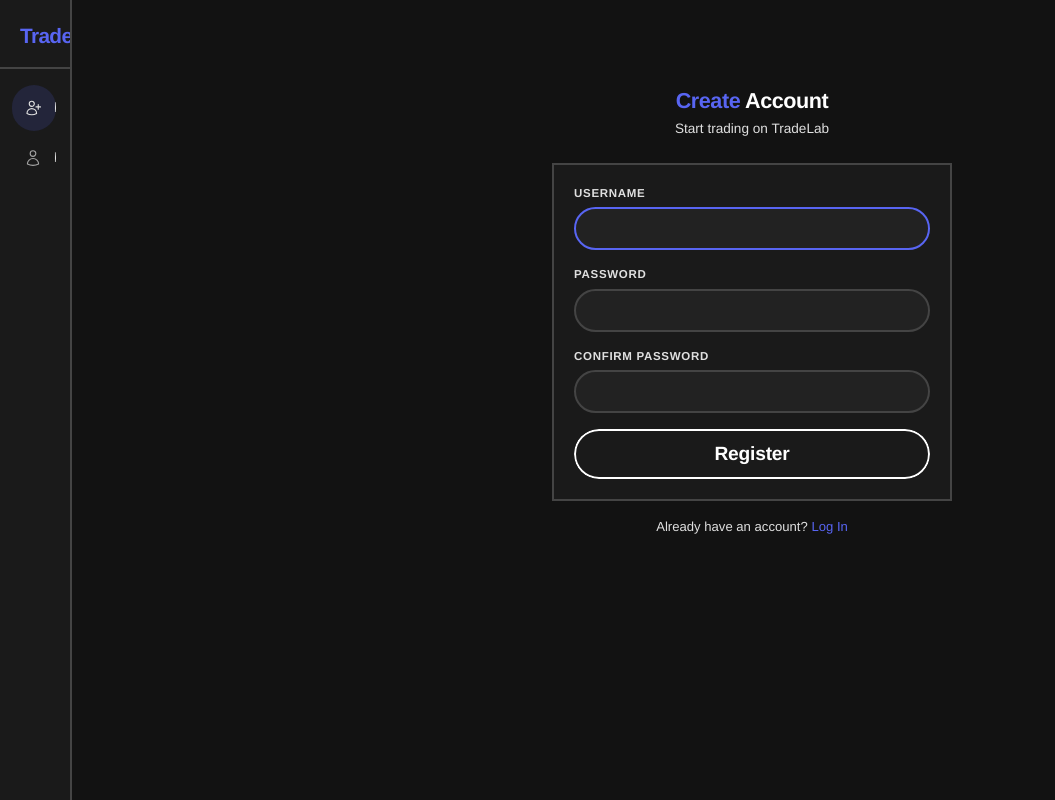
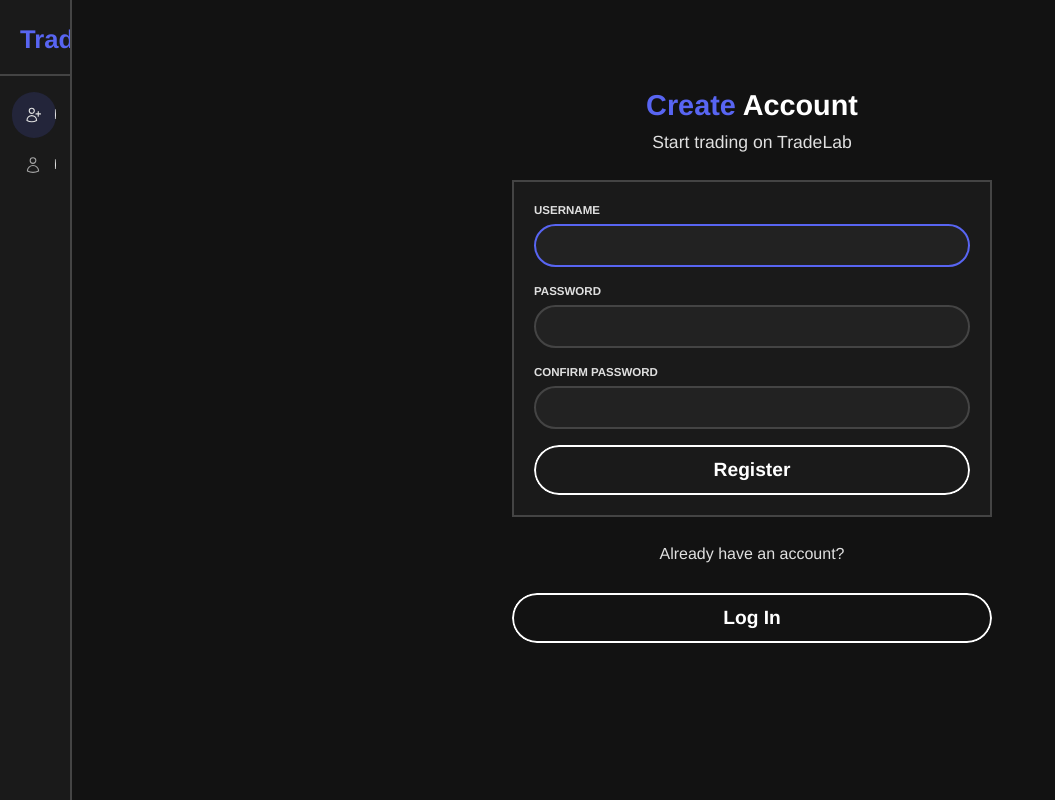
Before and after one commit to TDS2K5/tradelab, a Flask app: page /register in a window 1280 px wide. Shown: the whole page, without its empty margins (0-1055 px from the left). Run offline with Flask 3, Linux system fonts and the light colour scheme; some libraries are stand-ins or nearby versions.

Commit message:
minor UI

```diff
--- a/static/styles.css
+++ b/static/styles.css
@@ -119,30 +119,29 @@ h6 {
     font-weight: 700;
     color: var(--tl-text);
     line-height: 1.25;
-    letter-spacing: -0.02em;
 }
 
 h1 {
-    font-size: 1.6rem;
+    font-size: 2.4rem;
 }
 
 h2 {
-    font-size: 1.35rem;
+    font-size: 1.8rem;
 }
 
 h3 {
-    font-size: 1.15rem;
+    font-size: 1.4rem;
 }
 
 h4 {
-    font-size: 0.95rem;
+    font-size: 1.1rem;
     text-transform: uppercase;
-    letter-spacing: 0.05em;
 }
 
 p {
     color: var(--tl-text-muted);
-    font-size: 0.88rem;
+    font-size: 1.1rem;
+    line-height: 1.6;
 }
 
 a {
@@ -189,9 +188,8 @@ small,
 }
 
 .tl-sidebar-brand a {
-    font-size: 1.3rem;
+    font-size: 1.6rem;
     font-weight: 700;
-    letter-spacing: -0.03em;
     text-decoration: none;
 }
 
@@ -394,7 +392,6 @@ small,
 .tl-stat-label {
     font-size: 0.68rem;
     text-transform: uppercase;
-    letter-spacing: 0.1em;
     color: var(--tl-text-muted);
     font-weight: 600;
     margin-bottom: 0.35rem;
@@ -432,7 +429,6 @@ small,
 .tl-table thead th {
     font-size: 0.68rem;
     text-transform: uppercase;
-    letter-spacing: 0.08em;
     color: var(--tl-text-muted);
     font-weight: 600;
     padding: 0.6rem 0.75rem;
@@ -482,7 +478,6 @@ small,
     font-weight: 700;
     font-family: var(--tl-font-body);
     text-transform: uppercase;
-    letter-spacing: 0.06em;
     border-radius: 0;
     border: 2px solid;
     cursor: pointer;
@@ -615,7 +610,6 @@ small,
     color: var(--tl-text-muted);
     margin-bottom: 0.3rem;
     text-transform: uppercase;
-    letter-spacing: 0.06em;
 }
 
 .tl-form-group {
@@ -624,7 +618,7 @@ small,
 
 /* --- Auth Pages --- */
 .tl-auth-container {
-    max-width: 400px;
+    max-width: 480px;
     margin: 4rem auto 0;
 }
 
@@ -636,7 +630,7 @@ small,
 .tl-auth-container .tl-auth-sub {
     text-align: center;
     color: var(--tl-text-muted);
-    font-size: 0.85rem;
+    font-size: 1.1rem;
     margin-bottom: 1.5rem;
 }
 
@@ -647,7 +641,6 @@ small,
     font-size: 0.68rem;
     font-weight: 600;
     border-radius: 0;
-    letter-spacing: 0.04em;
     text-transform: uppercase;
     font-family: var(--tl-font-mono);
 }
@@ -839,7 +832,6 @@ small,
     border-radius: 0;
     text-decoration: none;
     text-transform: uppercase;
-    letter-spacing: 0.04em;
     overflow: hidden;
     transition: all 0.15s ease;
 }
@@ -1080,7 +1072,6 @@ small,
     font-weight: 700;
     color: var(--tl-purple);
     text-decoration: none;
-    letter-spacing: 0.02em;
 }
 
 .tl-symbol-link:hover {
@@ -1118,7 +1109,6 @@ small,
     font-family: var(--tl-font-mono);
     font-weight: 700;
     font-size: 1rem;
-    letter-spacing: 0.02em;
 }
 
 .tl-stock-card-symbol a {
@@ -1135,7 +1125,6 @@ small,
     font-size: 0.72rem;
     color: var(--tl-text-muted);
     text-transform: uppercase;
-    letter-spacing: 0.04em;
 }
 
 .tl-stock-card-price {
@@ -1179,7 +1168,6 @@ small,
     font-size: 0.68rem;
     color: var(--tl-text-dim);
     text-transform: uppercase;
-    letter-spacing: 0.04em;
 }
 
 .tl-stock-card-footer a {
@@ -1265,7 +1253,6 @@ small,
     font-weight: 600;
     gap: 0.363636em;
     justify-content: center;
-    letter-spacing: -0.01em;
     line-height: 1.04545;
     overflow: hidden;
     padding: 0.9375rem 1.5rem;
--- a/templates/login.html
+++ b/templates/login.html
@@ -23,8 +23,9 @@
             </form>
         </div>
 
-        <p style="text-align: center; margin-top: 1rem; font-size: 0.82rem; color: var(--tl-text-muted);">
-            Don't have an account? <a href="/register">Register</a>
+        <p style="text-align: center; margin-top: 1.5rem; font-size: 1rem; color: var(--tl-text-muted);">
+            Don't have an account?<br><br>
+            <a href="/register" class="button button--stroke tl-btn-outline" style="width: 100%;"><span class="button__flair"></span><span class="button__label">Register Now</span></a>
         </p>
     </div>
 {% endblock %}
--- a/templates/register.html
+++ b/templates/register.html
@@ -27,8 +27,9 @@
             </form>
         </div>
 
-        <p style="text-align: center; margin-top: 1rem; font-size: 0.82rem; color: var(--tl-text-muted);">
-            Already have an account? <a href="/login">Log In</a>
+        <p style="text-align: center; margin-top: 1.5rem; font-size: 1rem; color: var(--tl-text-muted);">
+            Already have an account?<br><br>
+            <a href="/login" class="button button--stroke tl-btn-outline" style="width: 100%;"><span class="button__flair"></span><span class="button__label">Log In</span></a>
         </p>
     </div>
 {% endblock %}
```
